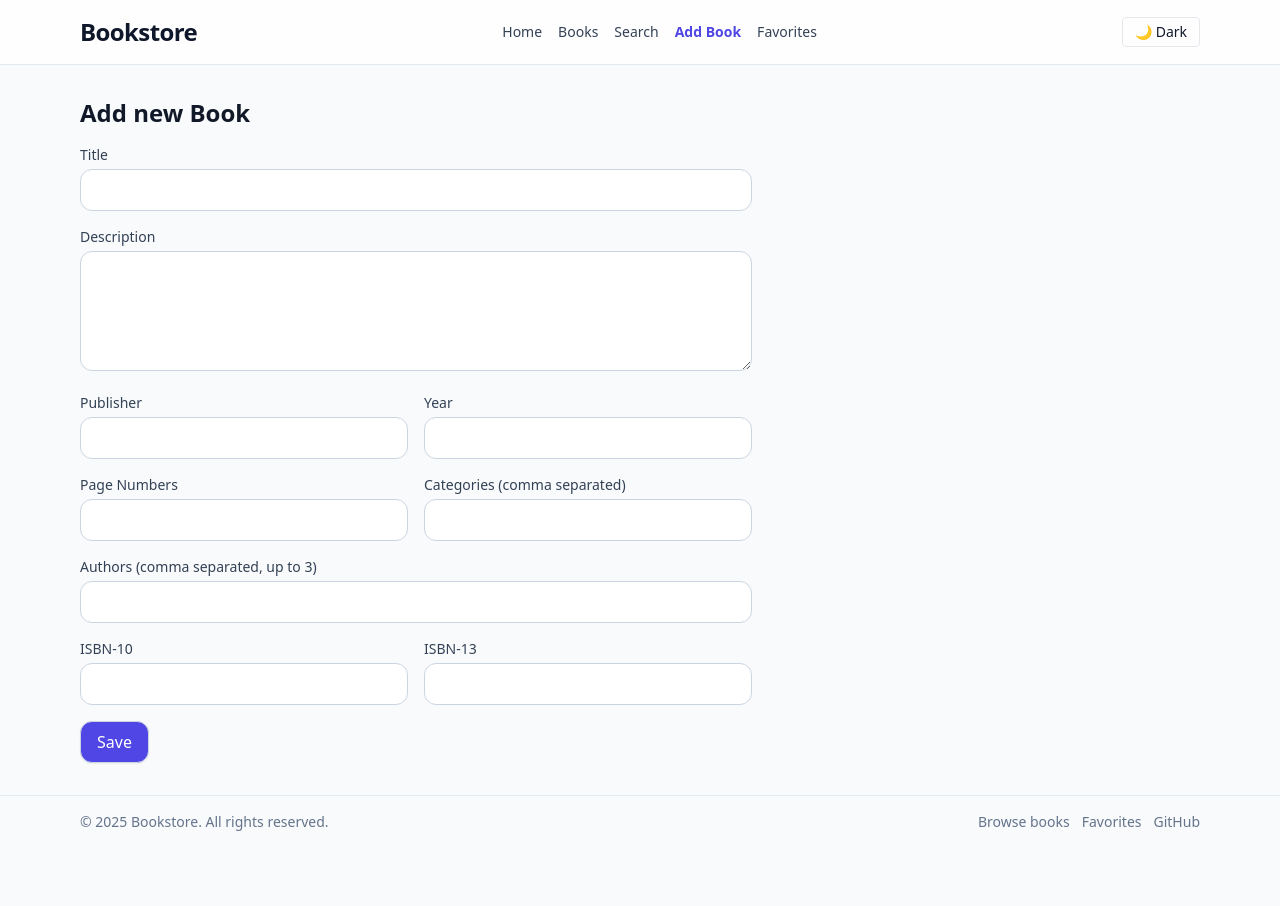
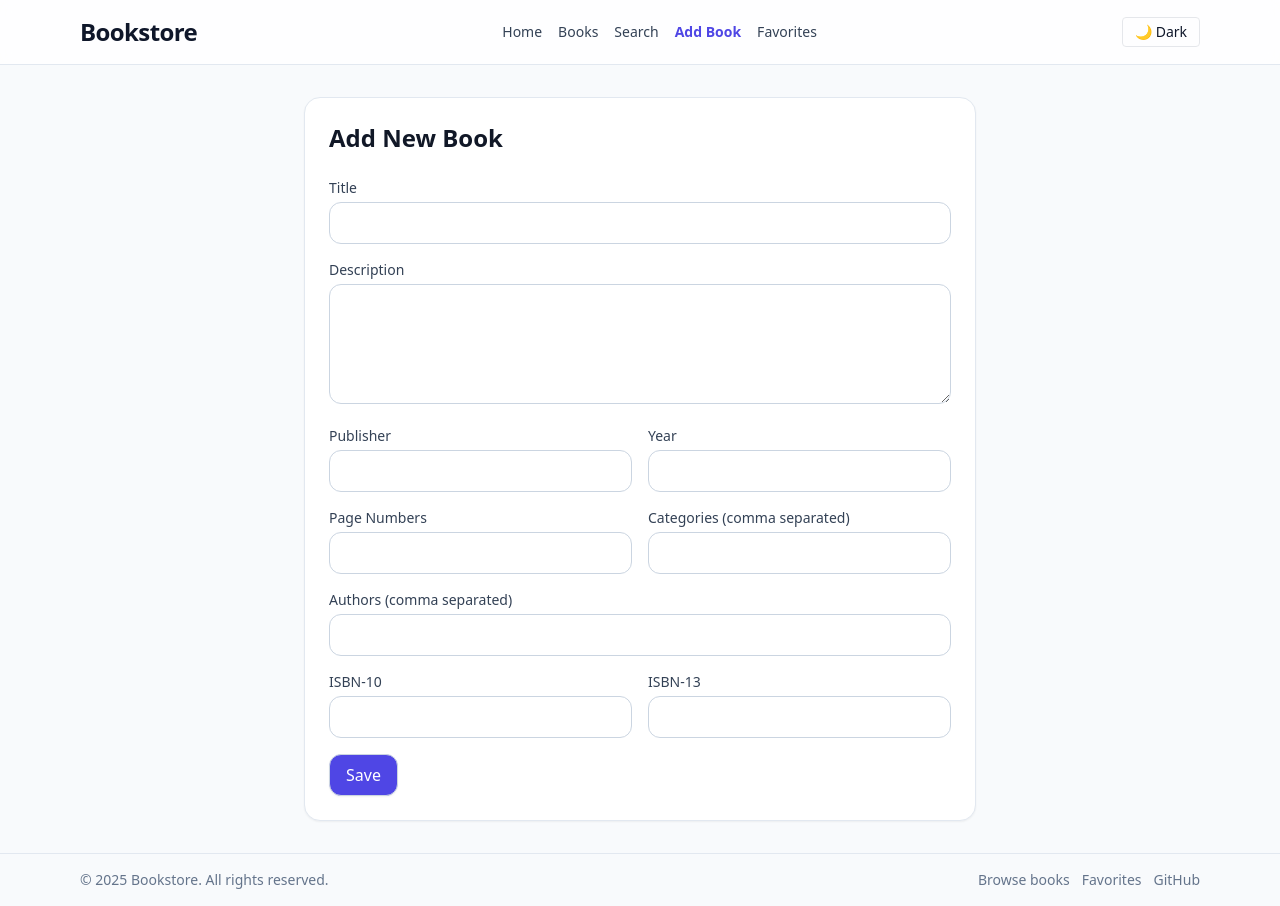
Before and after one commit to ptzivaras/BookStore, a React (Vite) app in the folder bookstore/: page /add in a window 1280 px wide. Before the commit the page ends 848 px from the top, so only its background shows below. Built offline with nearby package versions, Linux system fonts and the light colour scheme.

Commit message:
AddBook & EditBook visuals similar to other pages
+new card layout

```diff
--- a/bookstore/src/pages/AddBook.jsx
+++ b/bookstore/src/pages/AddBook.jsx
@@ -16,6 +16,7 @@ export default function AddBook() {
     isbn10: "",
     isbn13: "",
   });
+
   const [errors, setErrors] = useState({});
   const [status, setStatus] = useState("idle");
 
@@ -33,9 +34,9 @@ export default function AddBook() {
     setErrors(err);
     if (Object.keys(err).length) return;
 
-    setStatus("loading");
     try {
       showLoading();
+      setStatus("loading");
 
       await createBook({
         isbn: form.isbn13,
@@ -49,9 +50,10 @@ export default function AddBook() {
         website: "#",
       });
 
+      toast.showSuccess("Book created successfully.");
       setStatus("success");
-      toast.showSuccess("Book created successfully.");
 
+      // Reset
       setForm({
         title: "",
         description: "",
@@ -65,7 +67,6 @@ export default function AddBook() {
       });
       setErrors({});
     } catch (err) {
-      setStatus("error");
       const msg = err?.message || "Failed to create book.";
       setErrors({ form: msg });
       toast.showError(msg);
@@ -75,14 +76,17 @@ export default function AddBook() {
   }
 
   return (
-    <form onSubmit={onSubmit} className="max-w-2xl space-y-4">
-      <h1 className="text-2xl font-semibold dark:text-slate-100">Add new Book</h1>
+    <div className="max-w-2xl mx-auto">
+      <div className="card p-6 space-y-6">
+        <h1 className="text-2xl font-semibold dark:text-slate-100">
+          Add New Book
+        </h1>
 
-      {errors.form && <p className="text-red-600 dark:text-red-400 text-sm">{errors.form}</p>}
-      {status === "success" && (
-        <p className="text-green-700 dark:text-green-400 text-sm">Book created successfully.</p>
+        {errors.form && (
+          <p className="text-red-600 dark:text-red-400 text-sm">{errors.form}</p>
         )}
 
+        <form onSubmit={onSubmit} className="space-y-4">
           <div>
             <label className="label">Title</label>
             <input
@@ -90,7 +94,9 @@ export default function AddBook() {
               value={form.title}
               onChange={(e) => update("title", e.target.value)}
             />
-        {errors.title && <p className="text-red-600 text-sm">{errors.title}</p>}
+            {errors.title && (
+              <p className="text-red-600 text-sm">{errors.title}</p>
+            )}
           </div>
 
           <div>
@@ -105,6 +111,7 @@ export default function AddBook() {
             )}
           </div>
 
+          {/* Publisher + Year */}
           <div className="grid grid-cols-1 sm:grid-cols-2 gap-4">
             <div>
               <label className="label">Publisher</label>
@@ -117,6 +124,7 @@ export default function AddBook() {
                 <p className="text-red-600 text-sm">{errors.publisher}</p>
               )}
             </div>
+
             <div>
               <label className="label">Year</label>
               <input
@@ -124,10 +132,13 @@ export default function AddBook() {
                 value={form.year}
                 onChange={(e) => update("year", e.target.value)}
               />
-          {errors.year && <p className="text-red-600 text-sm">{errors.year}</p>}
+              {errors.year && (
+                <p className="text-red-600 text-sm">{errors.year}</p>
+              )}
             </div>
           </div>
 
+          {/* Pages + Categories */}
           <div className="grid grid-cols-1 sm:grid-cols-2 gap-4">
             <div>
               <label className="label">Page Numbers</label>
@@ -136,8 +147,11 @@ export default function AddBook() {
                 value={form.pages}
                 onChange={(e) => update("pages", e.target.value)}
               />
-          {errors.pages && <p className="text-red-600 text-sm">{errors.pages}</p>}
+              {errors.pages && (
+                <p className="text-red-600 text-sm">{errors.pages}</p>
+              )}
             </div>
+
             <div>
               <label className="label">Categories (comma separated)</label>
               <input
@@ -159,8 +173,9 @@ export default function AddBook() {
             </div>
           </div>
 
+          {/* Authors */}
           <div>
-        <label className="label">Authors (comma separated, up to 3)</label>
+            <label className="label">Authors (comma separated)</label>
             <input
               className="input"
               value={form.authors.join(", ")}
@@ -179,6 +194,7 @@ export default function AddBook() {
             )}
           </div>
 
+          {/* ISBNs */}
           <div className="grid grid-cols-1 sm:grid-cols-2 gap-4">
             <div>
               <label className="label">ISBN-10</label>
@@ -191,6 +207,7 @@ export default function AddBook() {
                 <p className="text-red-600 text-sm">{errors.isbn10}</p>
               )}
             </div>
+
             <div>
               <label className="label">ISBN-13</label>
               <input
@@ -211,5 +228,7 @@ export default function AddBook() {
             {status === "loading" ? "Saving…" : "Save"}
           </button>
         </form>
+      </div>
+    </div>
   );
 }
--- a/bookstore/src/pages/EditBook.jsx
+++ b/bookstore/src/pages/EditBook.jsx
@@ -16,6 +16,7 @@ export default function EditBook() {
     description: "",
     publisher: "",
   });
+
   const [notFound, setNotFound] = useState(false);
 
   const toast = useToast();
@@ -69,6 +70,7 @@ export default function EditBook() {
         description: form.description,
         publisher: form.publisher,
       });
+
       toast.showSuccess("Book updated.");
       navigate(`/book/${isbn}`);
     } catch {
@@ -79,11 +81,19 @@ export default function EditBook() {
   }
 
   if (notFound)
-    return <p className="p-6 text-slate-600 dark:text-slate-400">Book not found.</p>;
+    return (
+      <p className="p-6 text-slate-600 dark:text-slate-400">
+        Book not found.
+      </p>
+    );
 
   return (
-    <div className="max-w-2xl">
-      <h2 className="text-2xl font-semibold mb-4 dark:text-slate-100">Edit Book</h2>
+    <div className="max-w-2xl mx-auto">
+      <div className="card p-6 space-y-6">
+        <h2 className="text-2xl font-semibold dark:text-slate-100">
+          Edit Book
+        </h2>
+
         <form onSubmit={handleSubmit} className="space-y-4">
           <div>
             <label className="label">Title</label>
@@ -164,5 +174,6 @@ export default function EditBook() {
           </div>
         </form>
       </div>
+    </div>
   );
 }
```
Lines whose indentation alone changed are shown as unchanged.
